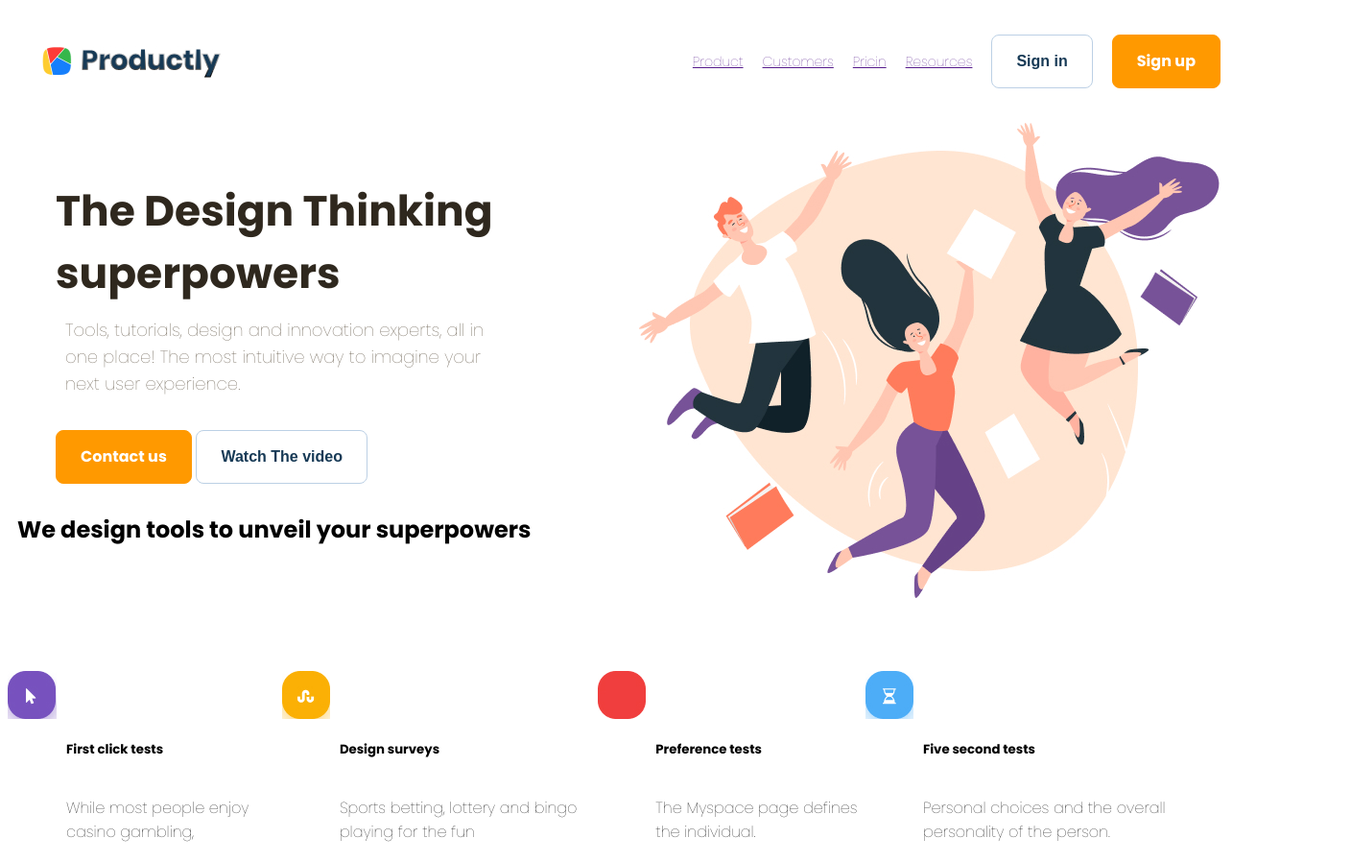
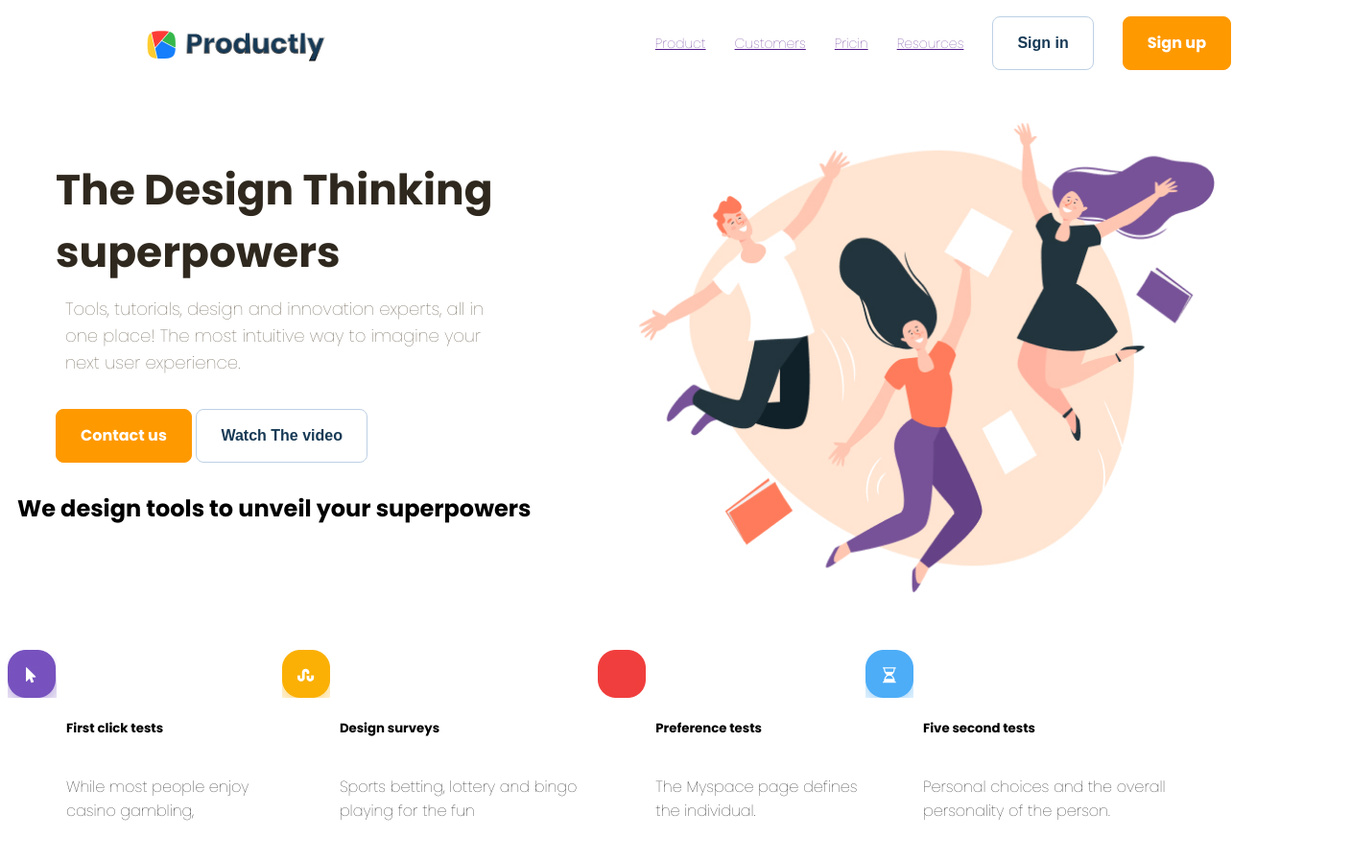
Before and after one commit to Chali96/Lesson6, a plain HTML site: page index.html in a window 1280 px wide. Shown: the top 898 px of the page at 96% size, 1408 px wide, since content can reach past the window. Drawn offline with Linux system fonts and the light colour scheme; a web font is replaced by a local one.

Commit message:
minor changes in html

```diff
--- a/index.html
+++ b/index.html
@@ -6,12 +6,14 @@
     <meta name="viewport" content="width=device-width, initial-scale=1.0">
     <link rel="stylesheet" href="styles/index.css">
     <title>Document</title>
+    <link href="https://fonts.googleapis.com/css2?family=Coda+Caption&family=Explora&family=Poppins:ital,wght@0,100;0,700;1,100&family=Ramaraja&family=Roboto:wght@100&display=swap" rel="stylesheet">
+
 </head>
-<link href="https://fonts.googleapis.com/css2?family=Coda+Caption&family=Explora&family=Poppins:ital,wght@0,100;0,700;1,100&family=Ramaraja&family=Roboto:wght@100&display=swap" rel="stylesheet">
 <body>
 
     <header>
-    <div class="headerlogo"> <img src="images/Logo1.jpeg" alt="logo">
+    <div class="header">
+      <img src="images/Logo1.jpeg" alt="" class="logo">
         <nav>
             <ul class="nav">
                 <li> <a href="">Product</a></li>
--- a/styles/index.css
+++ b/styles/index.css
@@ -3,33 +3,42 @@ body {
     font-family: 'Poppins', sans-serif;
 
 }
-.headerlogo{
-width: 100%;
-max-width: 1400px;
-    margin: 20px;
-padding-left: 15px;
-padding-right: 15px;
+.header{
     display: flex;
     justify-content: space-between;
     align-items: center;
     box-sizing: border-box;
+    width: 1400px;
+    height: 78px;
+    left: 0px;
+    top: 20px;
+}
 
+.logo{
+padding-left: 143.92px;
 }
 
 .nav{
+    text-decoration: none;
 list-style-type: none;
  display: flex;
  align-items: center;
  justify-content: flex-start;
+ padding-right: 120px;
+ padding-bottom: 5px;
+
 }
+
 .nav>li{
-margin-left: 15px;
+    list-style-type: none;
+    margin-left: 25px;
 padding-right: 5px;
 font-style: normal;
 font-weight: 400;
 font-size: 14px;
 line-height: 28px;
 }
+
 
 .nav_btn-1{
 background-color: #FFFFFF;
@@ -42,6 +51,7 @@ font-size: 16px;
 line-height: 24px;
 text-shadow: none;
 border: 1px solid #BCD0E5;
+
 }
 .nav_btn-2{
     background-color: #FF9900;
@@ -57,7 +67,6 @@ border: 1px solid #BCD0E5;
 
 }
 
-
 .heading{
     width: 1126px;
     height: 496px;
@@ -68,11 +77,11 @@ padding-left: 15px;
     padding-right: 15px;
     }
 
-
 .Headerimg{
     position: absolute;
-    width: 605px;
-    height: 496px;
+    width: 600px;
+    height: 490px;
+    padding-right: 40px;
     left: 666px;
     top: 128px;
 }
```
Lines whose indentation alone changed are shown as unchanged.
